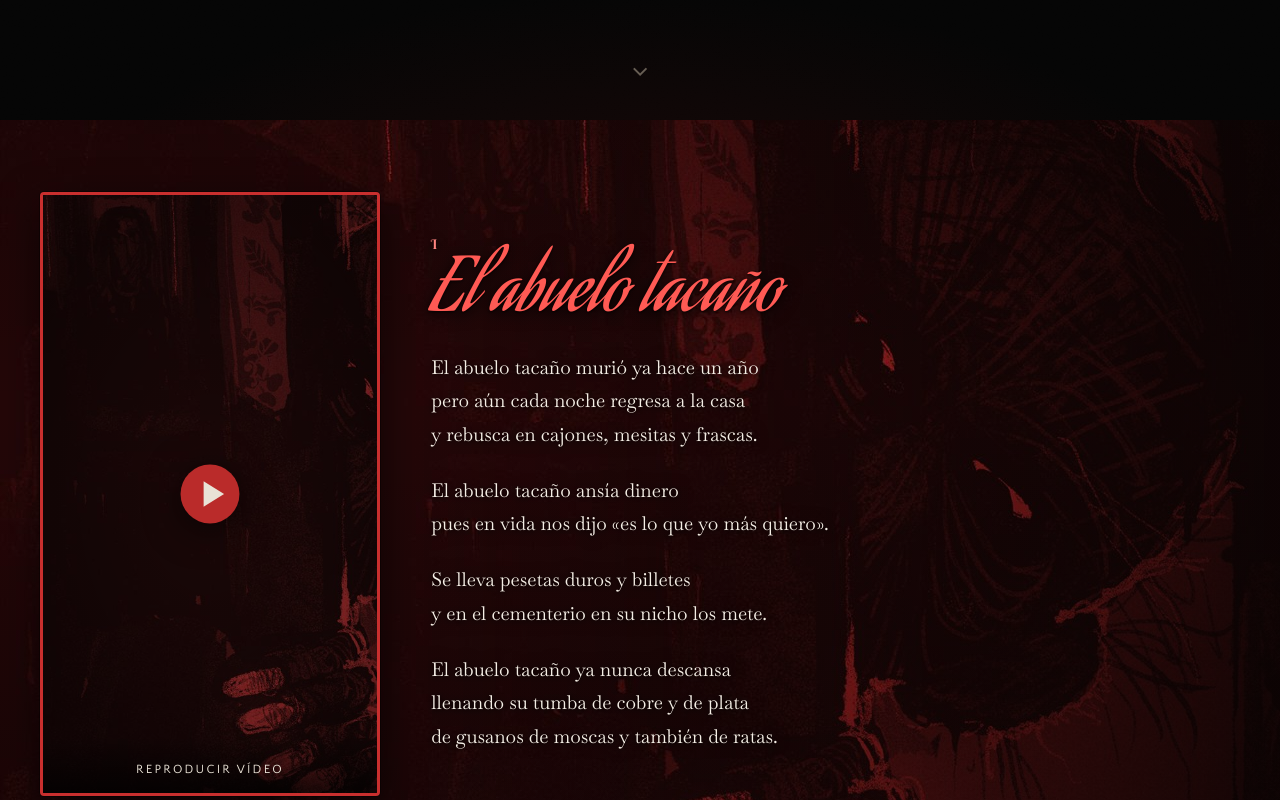
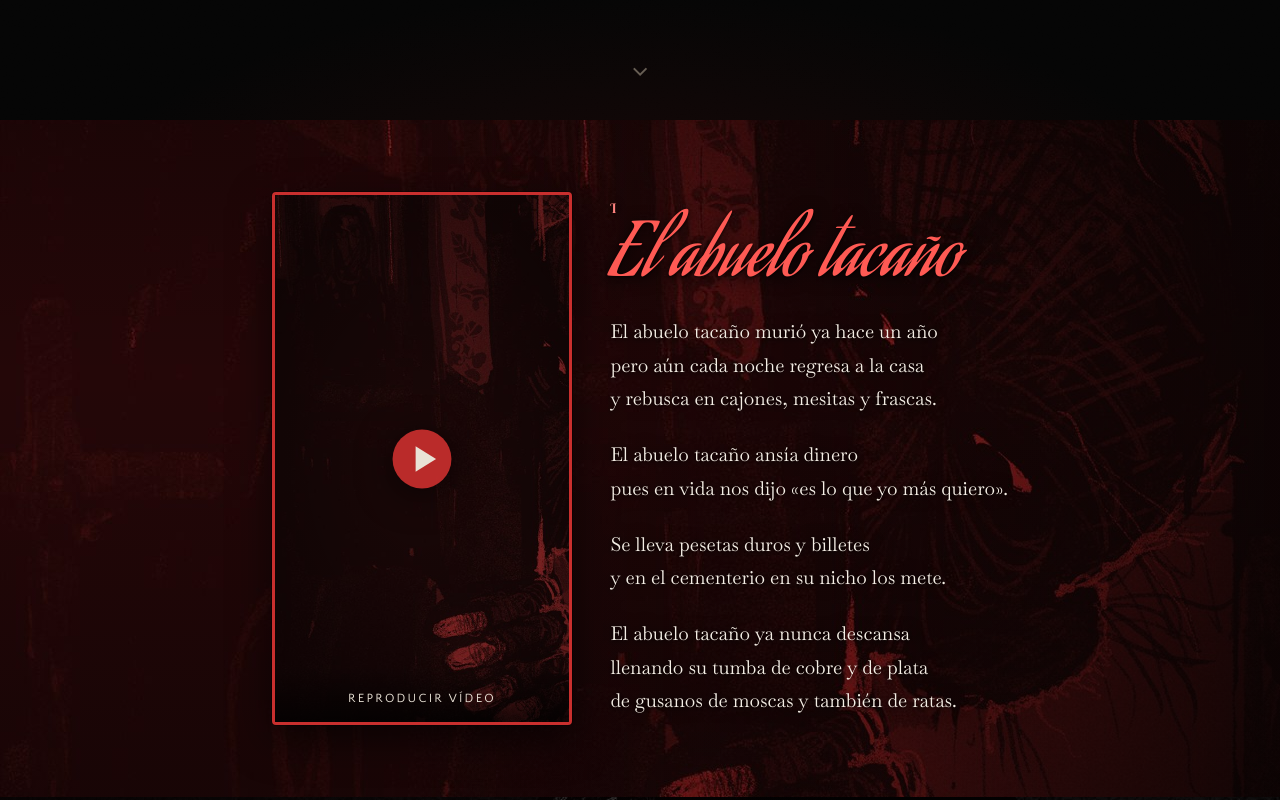
Before and after one commit to DrKlanes/dumaker-rimas, a plain HTML site: page index.html in a window 1280 px wide. Shown: the part 680-1480 px from the top of the page. Drawn offline with Linux system fonts and the light colour scheme.

Commit message:
Bloques con esqueleto único compacto + favicon desde adorno.png
1) Layout: vídeo + texto forman una unidad compacta y centrada
   (justify-content:center, texto sin flex-grow con ancho acotado). La
   alternancia es solo un espejo (row-reverse), sin empujar a extremos.
   Sube el corte a una columna a 820px para no comprimir el dúo.

2) Favicon: generado desde assets/adorno.png (recorte central simétrico
   del ornamento). favicon.ico (32), favicon-32.png, apple-touch-icon.png
   (180) y favicon.svg; <head> actualizado. Eliminada la gota de sangre.

Co-Authored-By: Claude Opus 4.8 (1M context) <noreply@anthropic.com>

```diff
--- a/index.html
+++ b/index.html
@@ -23,7 +23,10 @@
   <meta name="twitter:description" content="Seis rimas de terror gótico, ilustradas y narradas. Por Dumaker.">
   <meta name="twitter:image" content="https://rimas.dumaker.com/assets/montaje.jpg">
 
+  <link rel="icon" href="favicon.ico" sizes="any">
   <link rel="icon" href="favicon.svg" type="image/svg+xml">
+  <link rel="icon" type="image/png" sizes="32x32" href="favicon-32.png">
+  <link rel="apple-touch-icon" href="apple-touch-icon.png">
 
   <!-- Precarga de las fuentes del hero (LCP) -->
   <link rel="preload" href="assets/fonts/aguafina-script-400.woff2" as="font" type="font/woff2" crossorigin>
--- a/styles.css
+++ b/styles.css
@@ -268,14 +268,16 @@ a:hover, a:focus-visible { color: var(--bone); }
   margin: 0 auto;
   display: flex;
   align-items: center;
-  gap: var(--gap);
+  justify-content: center;          /* vídeo + texto: unidad compacta y centrada */
+  gap: clamp(1.5rem, 3vw, 3rem);
 }
 
-/* Alternancia de lado del vídeo */
+/* La alternancia es SOLO un espejo del mismo esqueleto: se invierte el orden
+   de las columnas, nada de empujar a extremos opuestos. */
 .rima--reverse .rima__inner { flex-direction: row-reverse; }
 
-.rima__media { flex: 0 0 auto; width: clamp(240px, 32vw, 340px); }
-.rima__text  { flex: 1 1 auto; min-width: 0; }
+.rima__media { flex: 0 0 auto; width: clamp(240px, 28vw, 300px); }
+.rima__text  { flex: 0 1 auto; min-width: 0; max-width: 32rem; }  /* no crece */
 
 .rima__num {
   margin: 0 0 0.35rem;
@@ -510,7 +512,7 @@ a:hover, a:focus-visible { color: var(--bone); }
 /* ---------------------------------------------------------------------------
    11. Responsive — móvil a una columna (vídeo arriba, texto debajo)
    ------------------------------------------------------------------------- */
-@media (max-width: 760px) {
+@media (max-width: 820px) {
   .rima__inner,
   .rima--reverse .rima__inner { flex-direction: column; }
   .rima__media {
```
Also changed, not shown: apple-touch-icon.png (added), favicon-32.png (added), favicon.ico (added), favicon.svg.
